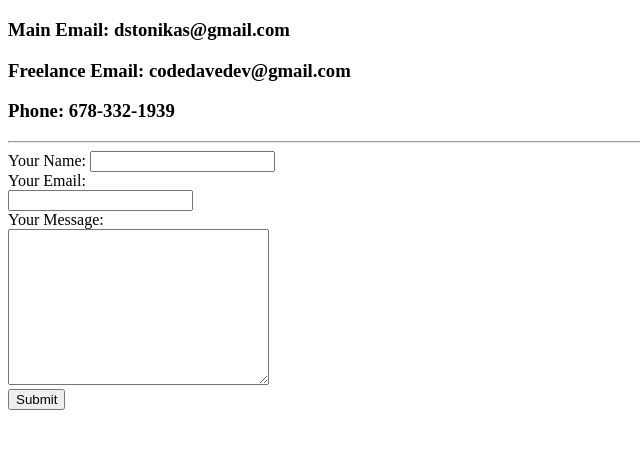
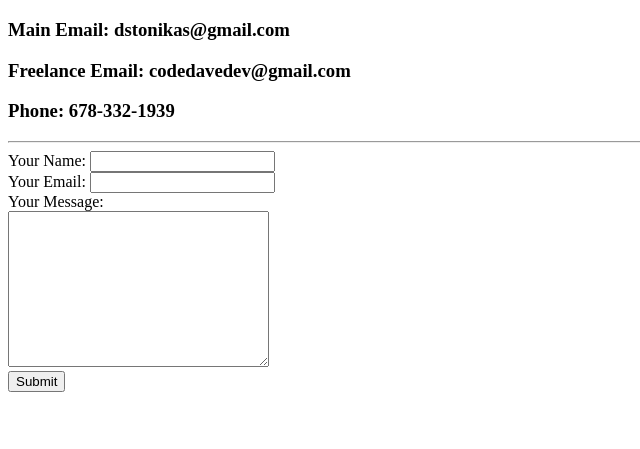
Before and after one commit to dasstoni/personalcv, a plain HTML site: page contact.html in a window 1280 px wide. Shown: the part 61-510 px from the top of the page, without its empty margins (0-640 px from the left). Drawn offline with Linux system fonts and the light colour scheme.

Commit message:
Update contact.html

```diff
--- a/contact.html
+++ b/contact.html
@@ -13,7 +13,7 @@
     <form action="mailto:dstonikas@gmail.com" methood="post" enctype="text/plain">
       <label>Your Name:</label>
       <input type="text" name="" value=""><br>
-      <label>Your Email:</label><br>
+      <label>Your Email:</label>
       <input type="email" name="" value=""><br>
       <label>Your Message:</label><br>
       <textarea name="yourMesssage" id="" cols="30" rows="10"></textarea><br>
```
